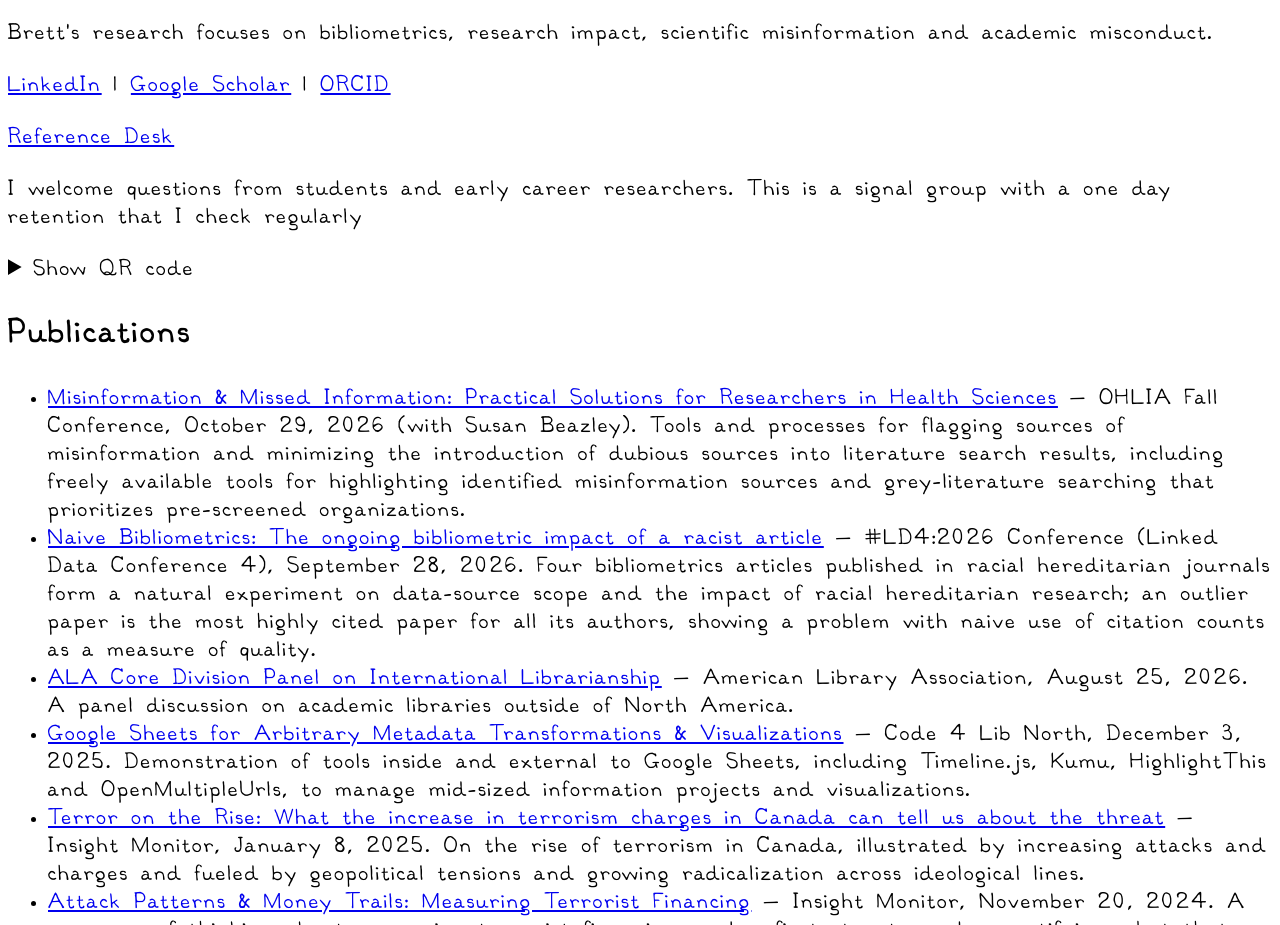
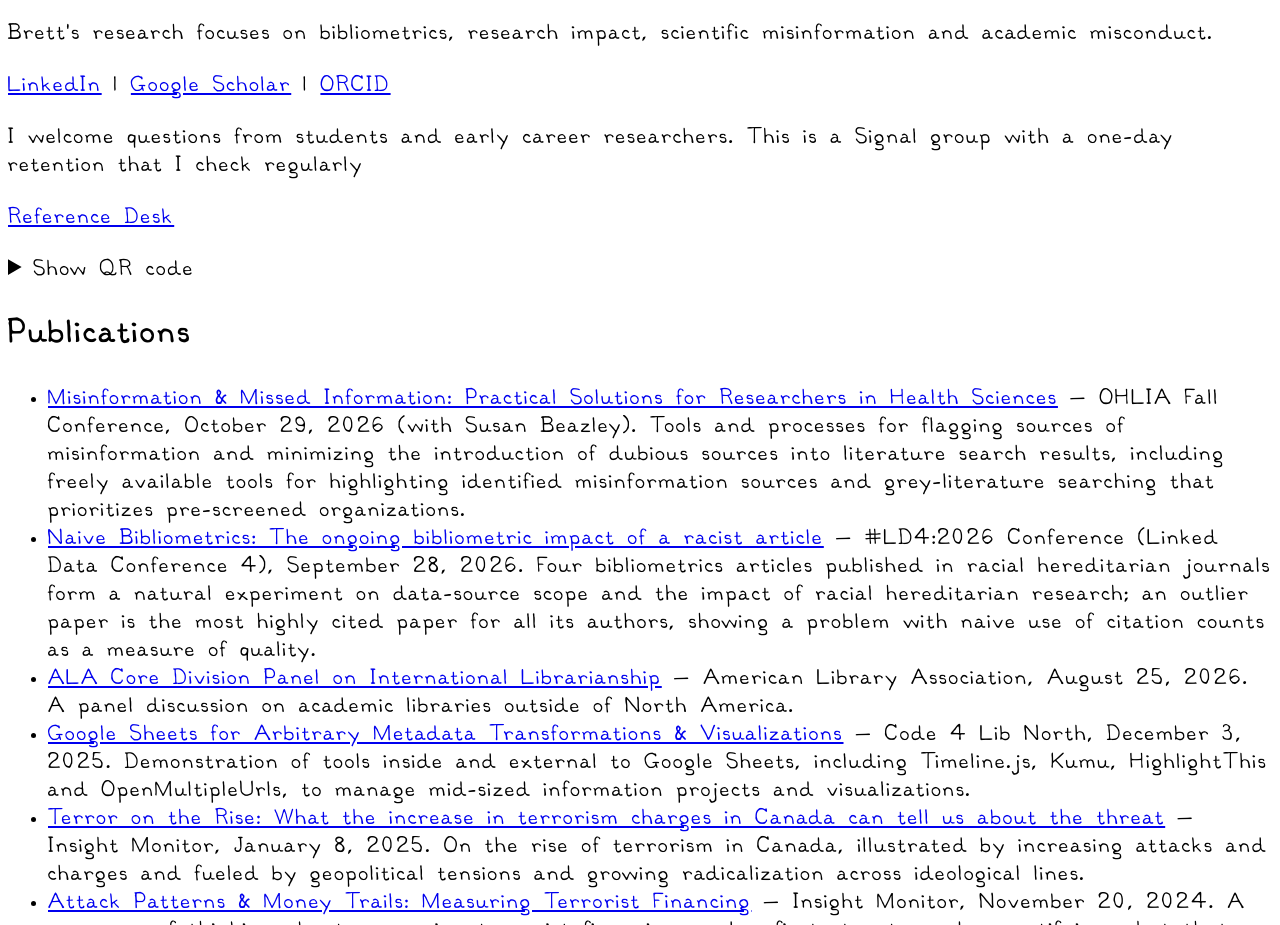
Before and after one commit to brettlwilliams/BW-Website, a plain HTML site: page index.html in a window 1280 px wide. Shown: the part 884-1809 px from the top of the page. Drawn offline with Linux system fonts and the light colour scheme.

Commit message:
Remove duplicate welcoming message in index.html
Removed duplicate paragraph about welcoming questions from students and early career researchers.

```diff
--- a/index.html
+++ b/index.html
@@ -47,8 +47,8 @@ img {
 <p>Brett has worked as an independent consultant on information management for small consulting firms. He created and maintained the dataset for the largest existing collection of Canadian terrorism charges and convictions, which has been used in several publications in Insight Monitor.</p>
 <p>Brett's research focuses on bibliometrics, research impact, scientific misinformation and academic misconduct.</p>
 <p><a href="https://www.linkedin.com/in/brettlwilliams" target="_blank" rel="noopener">LinkedIn</a> | <a href="https://scholar.google.com/citations?user=3txufSAAAAAJ&hl=en" target="_blank" rel="noopener">Google Scholar</a> | <a href="https://orcid.org/0000-0003-2517-2135" target="_blank" rel="noopener">ORCID</a></p>
+<p>I welcome questions from students and early career researchers. This is a Signal group with a one-day retention that I check regularly</p>
 <p><a href="https://signal.group/#CjQKID011WAMMJGqpXT9m9fdmOvQS06ig8gora10ES9coROJEhAq3ZLUMe2Vi-699K-vwGzl" target="_blank" rel="noopener">Reference Desk</a></p>
-<p>I welcome questions from students and early career researchers. This is a signal group with a one day retention that I check regularly</p>
 <details>
 <summary>Show QR code</summary>
 <p><img src="signal-reference-desk.jpg" alt="QR code to join the Reference Desk Signal group" width="300"></p>
```
